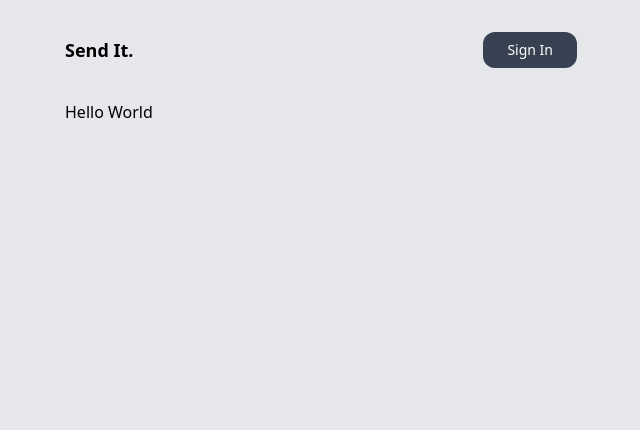
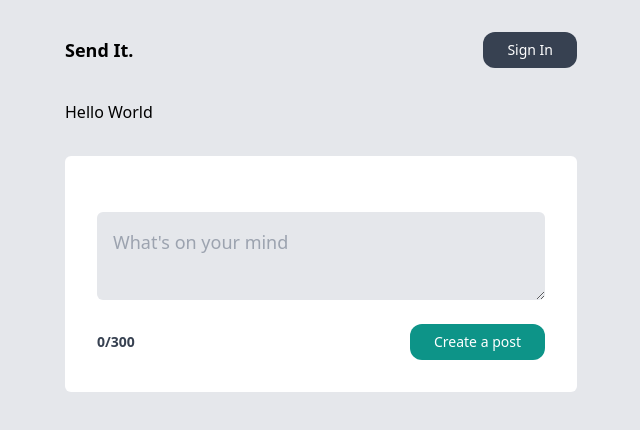
Before and after one commit to jpstorio/share-it, a Next.js app: page / in a window 1280 px wide. Shown: the top 430 px of the page, without its empty margins (319-959 px from the left). Built offline with nearby package versions, Linux system fonts and the light colour scheme; no server answers.

Commit message:
add addPost component

```diff
--- /dev/null
+++ b/app/components/AddPost.tsx
@@ -0,0 +1,33 @@
+"use client";
+
+import { useState } from "react";
+
+export default function CreatePost() {
+    const [title, setTitle] = useState("");
+    const [isDisabled, setIsDisabled] = useState(false);
+    return (
+        <form className="bg-white my-8 p-8 rounded-md">
+            <div className="flex flex-col my-4 rounded-md">
+                <textarea
+                    onChange={(e) => setTitle(e.target.value)}
+                    name="title"
+                    value={title}
+                    placeholder="What's on your mind"
+                    className="p-4 rounded-md text-lg my-2 bg-gray-200"
+                ></textarea>
+            </div>
+            <div className=" flex items-center justify-between gap-2">
+                <p
+                    className={`font-bold text-sm ${title.length > 300 ? "text-red-700" : "text-gray-700"}`}
+                >{`${title.length}/300`}</p>
+                <button
+                    className="text-sm bg-teal-600 text-white py-2 px-6 rounded-xl disabled:opacity-25"
+                    disabled={isDisabled}
+                    type="submit"
+                >
+                    Create a post
+                </button>
+            </div>
+        </form>
+    );
+}
--- a/app/page.tsx
+++ b/app/page.tsx
@@ -1,7 +1,11 @@
+"use client";
+import AddPost from "./components/AddPost";
+
 export default function Home() {
     return (
         <main>
             <h1>Hello World</h1>
+            <AddPost />
         </main>
     );
 }
```
